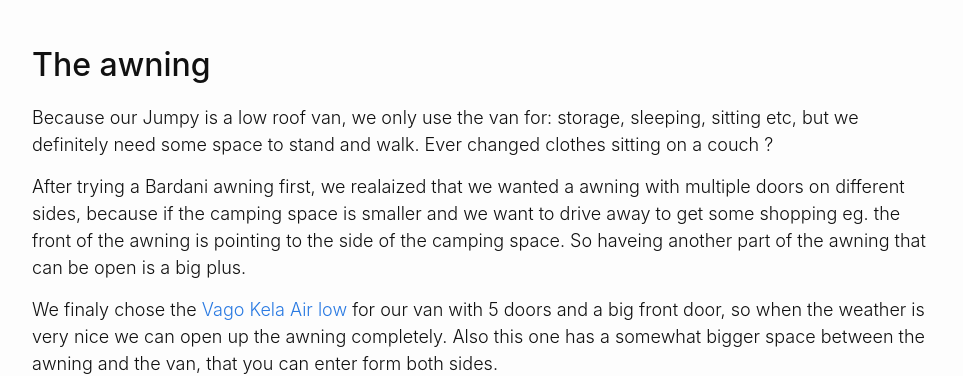
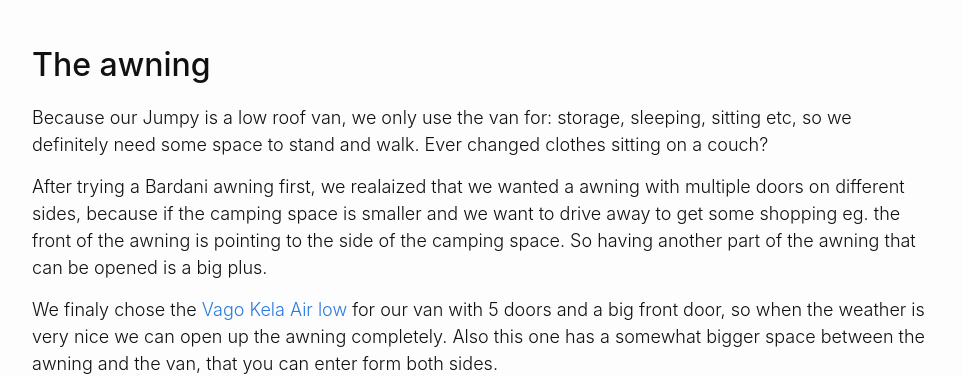
Before and after one commit to ConradMaaijen/conradmaayen.github.io, a Jekyll site: the page built from _posts/2021-05-06-our-jumpy.md, in a window 1280 px wide and 900 px high, scrolled down 3341 px. Shown: the part 153-529 px from the top of the window, without its empty margins (158-1121 px from the left). Built offline with Jekyll 4.4.1, drawn with Linux system fonts in a browser that asks for light colours.

Commit message:
update our-jumpy.md

```diff
--- a/_posts/2021-05-06-our-jumpy.md
+++ b/_posts/2021-05-06-our-jumpy.md
@@ -29,9 +29,9 @@ We bought a Farad roof box at [Faradbox](https://www.faradbox.nl). (No.. i don't
 ## The awning
 
 Because our Jumpy is a low roof van, we only use the van for:
-storage, sleeping, sitting etc, but we definitely need some space to stand and walk. Ever changed clothes sitting on a couch ?
+storage, sleeping, sitting etc, so we definitely need some space to stand and walk. Ever changed clothes sitting on a couch?
 
-After trying a Bardani awning first, we realaized that we wanted a awning with multiple doors on different sides, because if the camping space is smaller and we want to drive away to get some shopping eg. the front of the awning is pointing to the side of the camping space. So haveing another part of the awning that can be open is a big plus.
+After trying a Bardani awning first, we realaized that we wanted a awning with multiple doors on different sides, because if the camping space is smaller and we want to drive away to get some shopping eg. the front of the awning is pointing to the side of the camping space. So having another part of the awning that can be opened is a big plus.
 
 We finaly chose the [Vago Kela Air low](https://www.vango.co.uk/nl/awnings/150-kela-v-air-low.html) for our van with 5 doors and a big front door, so when the weather is very nice we can open up the awning completely. Also this one has a somewhat bigger space between the awning and the van, that you can enter form both sides.
 
```
